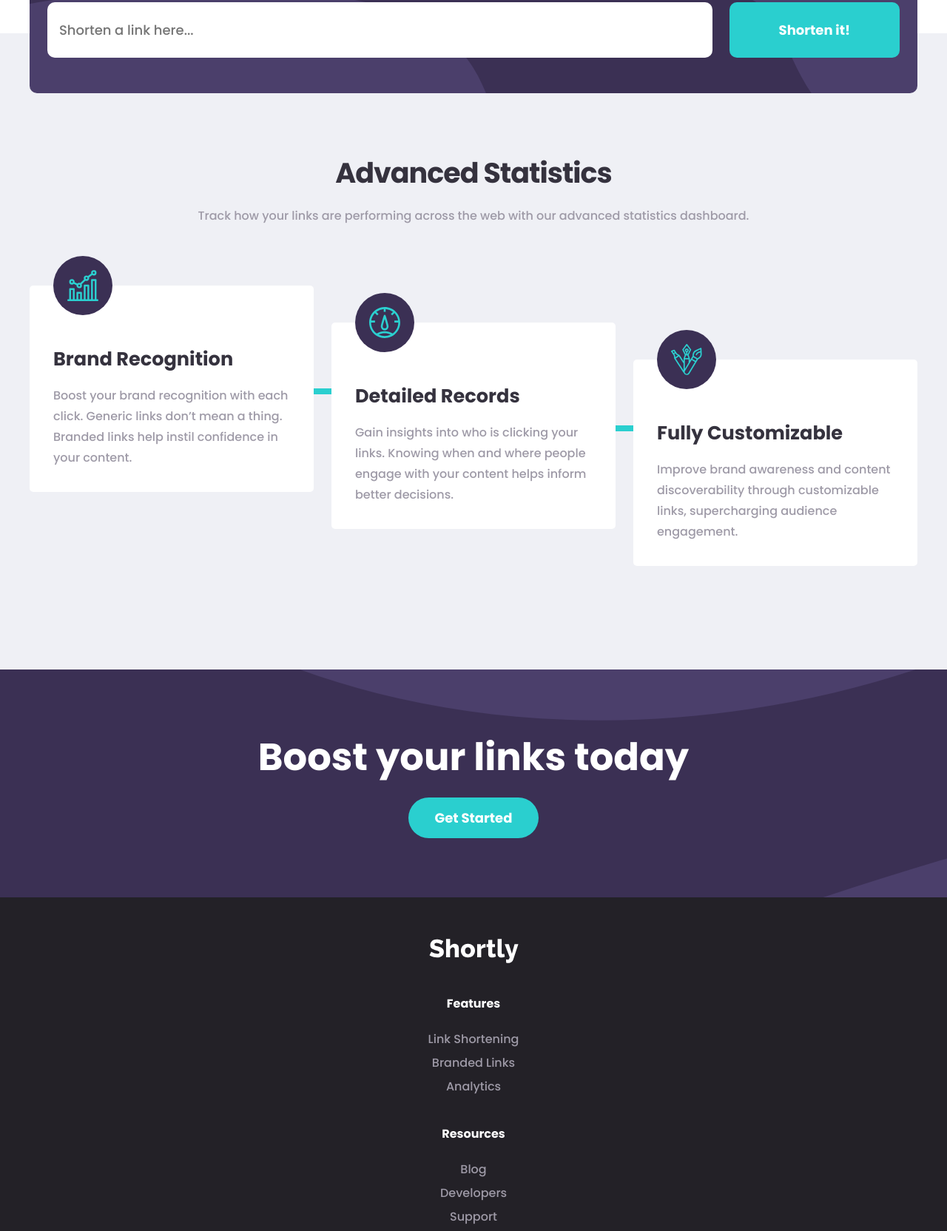
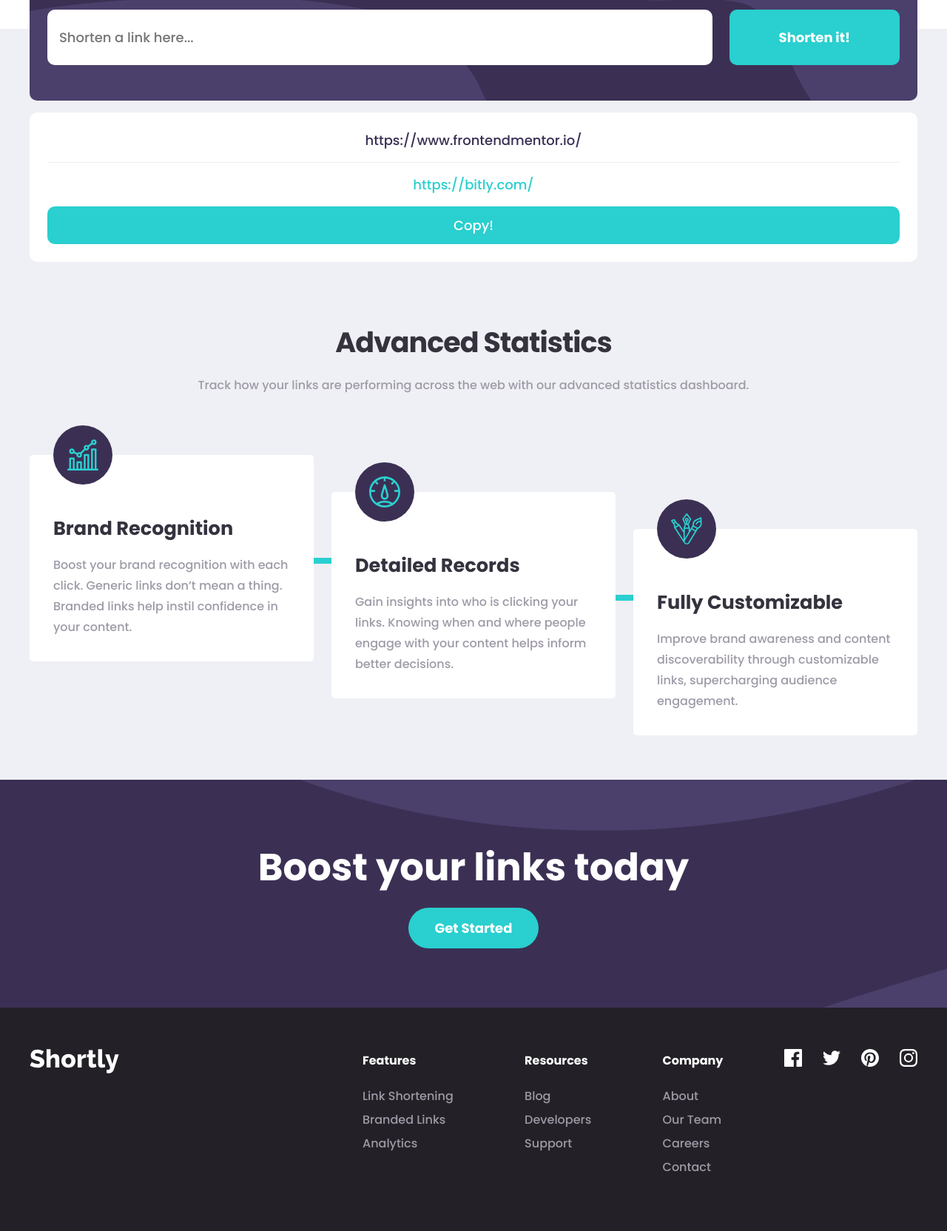
Before and after one commit to felixmacaspac/fem-url-shortener-website, a website: page index.html in a window 1280 px wide. Shown: the part 722-2386 px from the top of the page at 74% size. Drawn offline with Linux system fonts and the light colour scheme.

Commit message:
✨ | finish copied-section & footer-section for desktop

```diff
--- a/index.html
+++ b/index.html
@@ -88,6 +88,23 @@
           </div>
         </div>
       </div>
+      <div class="copied">
+        <div class="container">
+          <div class="copied__content">
+            <div class="copied__wrapper">
+              <div class="copied__link --original">
+                <p>https://www.frontendmentor.io/</p>
+              </div>
+              <div class="copied__link --shorten">
+                <p>https://bitly.com/</p>
+              </div>
+            </div>
+            <div class="copied__btn">
+              <button>Copy!</button>
+            </div>
+          </div>
+        </div>
+      </div>
     </section>
     <!-- stats section -->
     <section class="card">
@@ -158,7 +175,9 @@
           <div class="footer__logo">
             <img src="./images/footer-logo.svg" alt="">
           </div>
+          <div class="footer__content --second">
             <nav class="footer__nav">
+              <div class="footer__nav-item">
                 <div class="footer__heading">
                   <h4 href="#">Features</h4>
                 </div>
@@ -167,7 +186,9 @@
                   <li><a href="#">Branded Links</a></li>
                   <li><a href="#">Analytics</a></li>
                 </ul>
+              </div>
 
+              <div class="footer__nav-item">
                 <div class="footer__heading">
                   <h4 href="#">Resources</h4>
                 </div>
@@ -176,7 +197,9 @@
                   <li><a href="#">Developers</a></li>
                   <li><a href="#">Support</a></li>
                 </ul>
+              </div>
 
+              <div class="footer__nav-item">
                 <div class="footer__heading">
                   <h4 href="#">Company</h4>
                 </div>
@@ -186,6 +209,7 @@
                   <li><a href="#">Careers</a></li>
                   <li><a href="#">Contact</a></li>
                 </ul>
+              </div>
             </nav>
             <div class="footer__social">
               <a href="#">
@@ -203,6 +227,7 @@
               <a href="#">
                 <img src="./images/icon-instagram.svg" alt="">
               </a>
+            </div>
           </div>
         </div>
       </div>
--- a/src/scss/components/card-section.scss
+++ b/src/scss/components/card-section.scss
@@ -3,7 +3,7 @@
 .card {
 
   &__wrapper {
-    padding: 10rem 0;
+    padding: 5rem 0;
     background-color: var(--light-gray);
   }
 
--- a/src/scss/components/footer.scss
+++ b/src/scss/components/footer.scss
@@ -1,3 +1,5 @@
+@use '../utilities/breakpoints.scss' as *;
+
 .footer {
 
   &__wrapper {
@@ -11,6 +13,21 @@
     justify-content: center;
     align-items: center;
     text-align: center;
+
+
+    @include breakpoint(medium) {
+      flex-direction: row;
+      text-align: left;
+      justify-content: space-between;
+      align-items: start;
+    }
+
+    &.--second {
+      @include breakpoint(medium) {
+        max-width: 750px;
+        width: 100%;
+      }
+    }
   }
 
   &__logo {
@@ -20,6 +37,17 @@
   &__nav {
     font-size: 16px;
     line-height: 2;
+
+    @include breakpoint(medium) {
+      width: 65%;
+      display: flex;
+      justify-content: space-between;
+      margin: 0 2rem;
+    }
+
+    @include breakpoint(large) {
+      margin: 0;
+    }
   }
 
   &__heading > h4 {
@@ -39,5 +67,9 @@
     justify-content: space-between;
     width: 180px;
     margin-top: 1rem;
+
+    @include breakpoint(medium) {
+      margin-top: 0;
+    }
   }
 }
--- a/src/scss/components/hero-section.scss
+++ b/src/scss/components/hero-section.scss
@@ -3,7 +3,7 @@
 .banner {
 
   &__wrapper {
-    padding-bottom: 10rem;
+    padding-bottom: 5rem;
   }
 
   &__container {
--- a/src/scss/components/searchbar-section.scss
+++ b/src/scss/components/searchbar-section.scss
@@ -1,9 +1,12 @@
 @use '../utilities/breakpoints.scss' as *;
 
 .shorten {
-  position: absolute;
+  position: relative;
   width: 100%;
-  transform: translateY(-90px);
+
+  &__wrapper {
+    background: linear-gradient(360deg, var(--light-gray) 57%, var(--white) 50%);
+  }
 
   &__container {
     background: url("../images/mobile/bg-shorten-mobile.svg") right 0, var(--dark-violet);
@@ -59,3 +62,41 @@
     color: var(--white);
   }
 }
+
+.copied {
+  background-color: var(--light-gray);
+  padding-top: 1rem;
+
+  &__content:first-child {
+    margin-top: 0;
+  }
+
+  &__content {
+    text-align: center;
+    border-radius: 10px;
+    background-color: var(--white);
+    margin-top: 1rem;
+    padding: 1.5rem;
+  }
+
+  &__link.--original {
+    color: var(--dark-violet);
+    border-bottom: 1px var(--light-gray) solid;
+    padding-bottom: 1rem;
+  }
+
+  &__link.--shorten {
+    color: var(--cyan);
+    padding: 1rem 0;
+  }
+
+  &__btn {
+    width: 100%;
+    color: var(--white);
+    background-color: var(--cyan);
+    padding: .750rem 1rem;
+    text-align: center;
+    border-radius: 10px;
+    cursor: pointer;
+  }
+}
```
Also changed, not shown: dist/style.css, 1 other file. Lines whose indentation alone changed are shown as unchanged.
